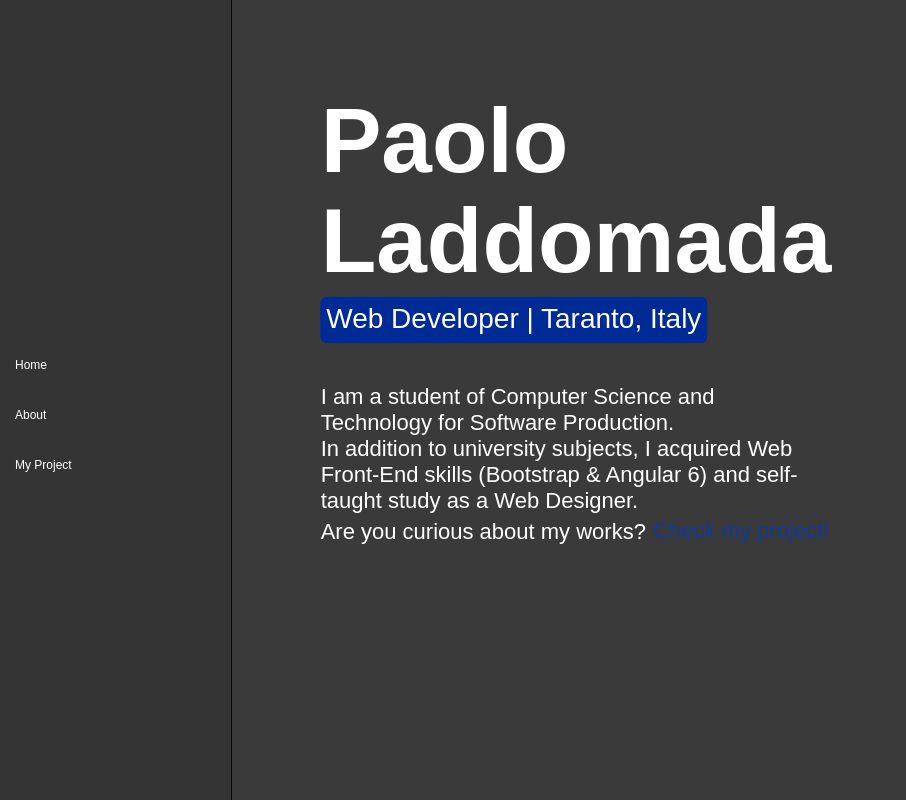
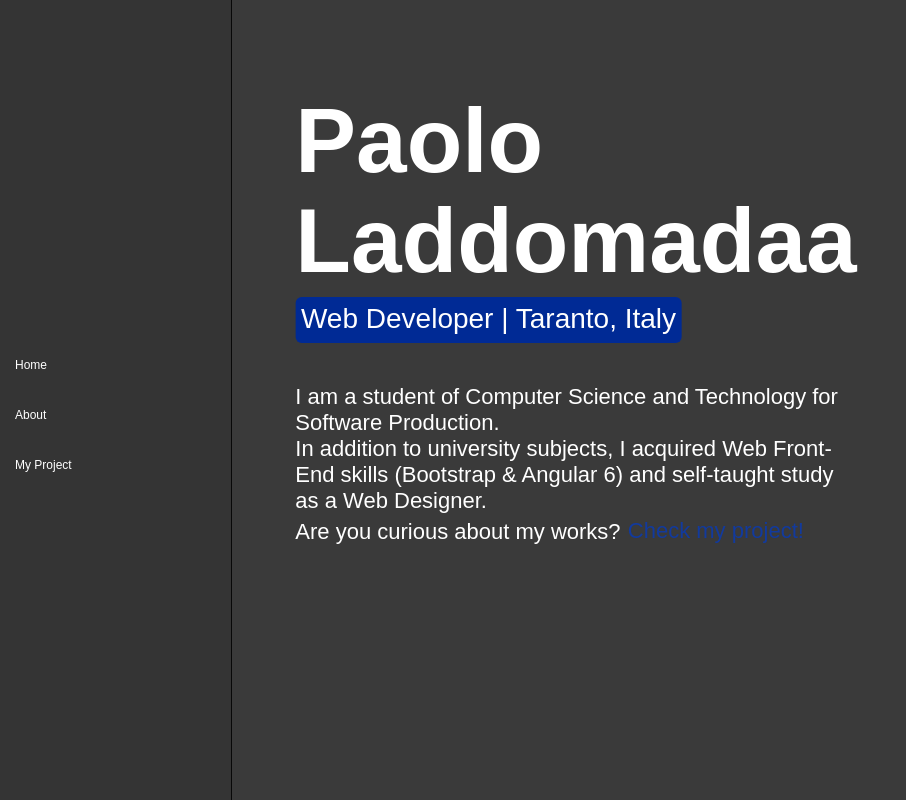
Before and after one commit to Sotoru/Portfolio, a plain HTML site: page index.html in a window 1280 px wide. Shown: the whole page, without its empty margins (0-906 px from the left). Drawn offline with nearby package versions, Linux system fonts and the light colour scheme; a script that the page names is missing.

Commit message:
prova visual studio

```diff
--- a/index.html
+++ b/index.html
@@ -39,7 +39,7 @@
   <div id="particles-js"></div>
 
   <div class="text">
-    <h1>Paolo Laddomada</h1>
+    <h1>Paolo Laddomadaa</h1>
     <div class="little-padding-bot"></div>
     <h2><span class="mark">Web Developer | Taranto, Italy</span></h2>
     <div class="big-padding-bot"></div>
```
